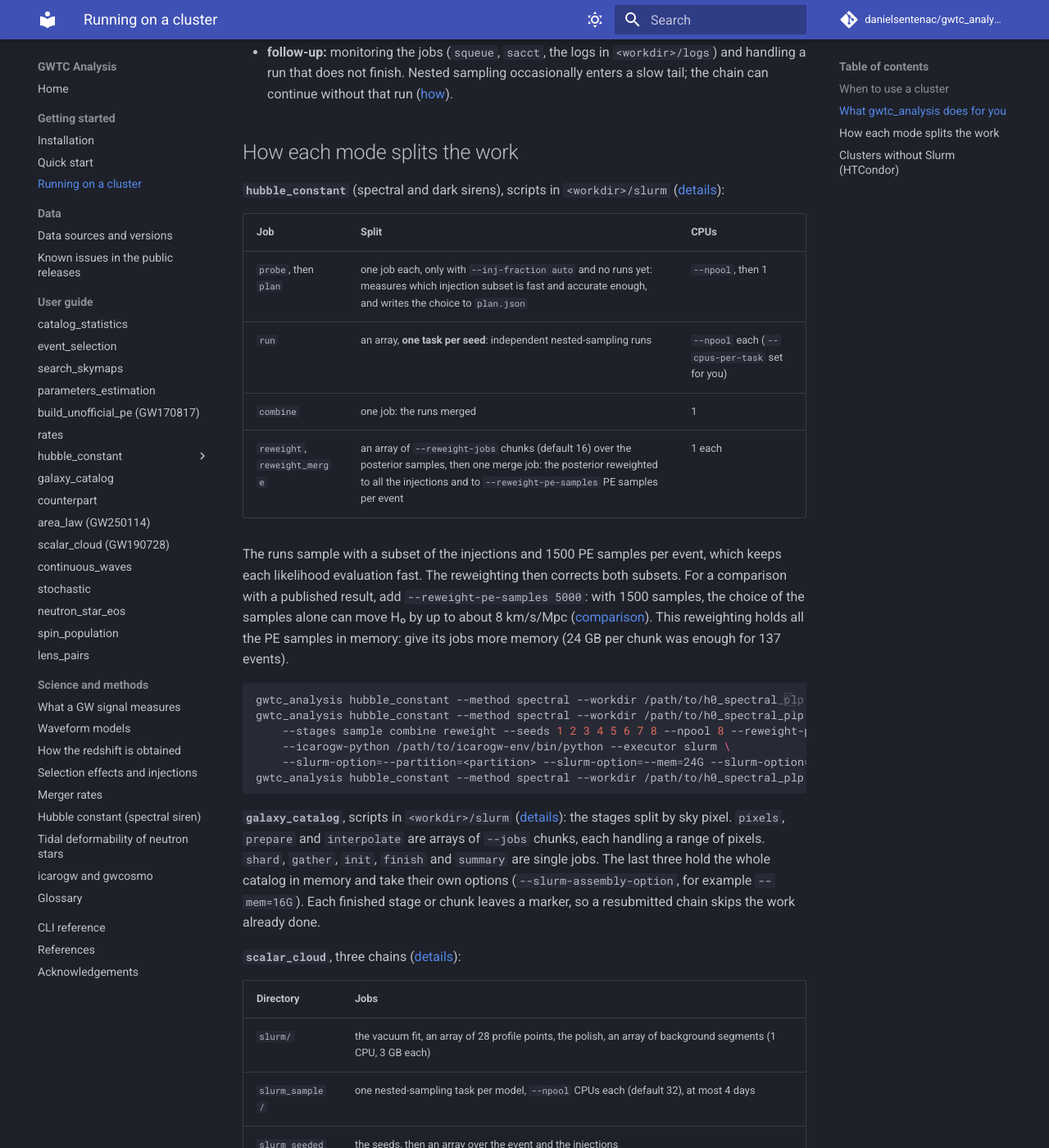
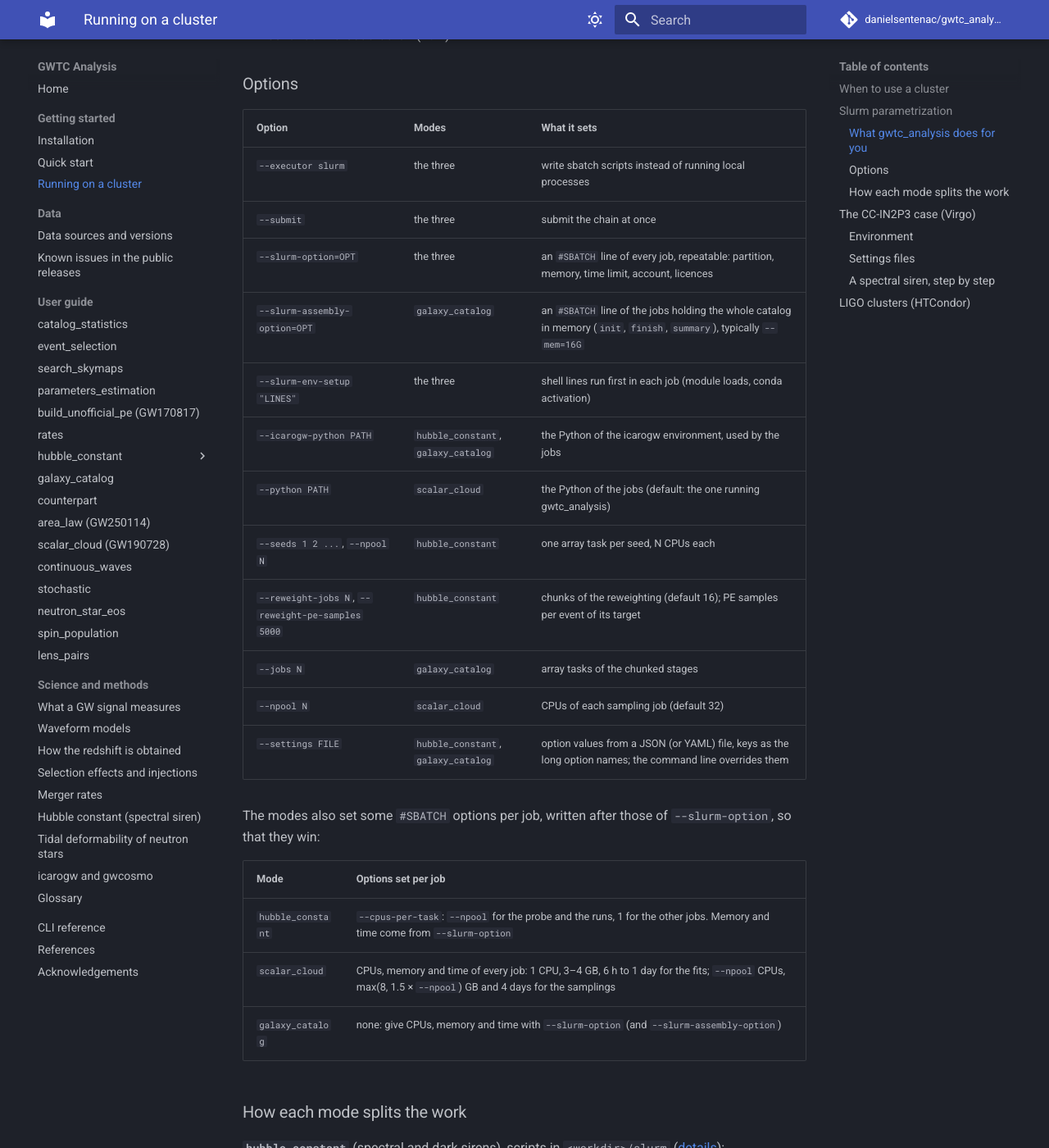
Before and after one commit to danielsentenac/gwtc_analysis, an MkDocs documentation site: the page built from docs/cluster.md, in a window 1280 px wide and 1400 px high, scrolled down 1853 px. Shown: the whole window at 82% size. Built offline with MkDocs 1.6.1 and Material for MkDocs 9.7.7, drawn with Linux system fonts in a browser that asks for light colours; comment, search, counter and statistics services are not loaded; some of the changed text lies outside the part shown.

Commit message:
docs cluster: Slurm parametrization, the CC-IN2P3 (Virgo) setup, LIGO clusters with HTCondor
Co-Authored-By: Claude Opus 5.5 <noreply@anthropic.com>

````diff
--- a/docs/cluster.md
+++ b/docs/cluster.md
@@ -1,15 +1,16 @@
 # Running on a cluster
 
-Most modes run in seconds to minutes on a laptop. Three modes have stages that take hundreds of CPU-hours. For
-those stages, gwtc_analysis writes Slurm batch jobs itself and can submit them: `hubble_constant` (spectral and
-dark sirens), `galaxy_catalog` and `scalar_cloud`. The other modes have no batch executor and run on one machine.
-Slurm clusters include the Virgo computing centre, CC-IN2P3 ([documentation](https://doc.cc.in2p3.fr/)). On
-clusters that use HTCondor instead of Slurm, such as the LIGO and IGWN clusters, the jobs are written by hand
-from the same commands ([below](#clusters-without-slurm-htcondor)).
+Most modes run in seconds to minutes on a laptop. Three modes have stages that take hundreds of CPU-hours:
+`hubble_constant` (spectral and dark sirens), `galaxy_catalog` and `scalar_cloud`. For those stages, gwtc_analysis
+writes the batch jobs itself and can submit them, for **Slurm**. This page gives:
+
+- the Slurm parametrization of gwtc_analysis ([below](#slurm-parametrization));
+- a complete setup on **CC-IN2P3**, the computing centre of Virgo, which runs Slurm ([below](#the-cc-in2p3-case-virgo));
+- how to run on the **LIGO** clusters, which run HTCondor instead ([below](#ligo-clusters-htcondor)).
 
 ## When to use a cluster
 
-Measured costs of the heavy stages, on a Slurm cluster (CC-IN2P3):
+Measured costs of the heavy stages (on CC-IN2P3):
 
 | Task | Cost | Where |
 |---|---|---|
@@ -22,37 +23,56 @@ Measured costs of the heavy stages, on a Slurm cluster (CC-IN2P3):
 | `hubble_constant --method bright` and `--method joint`, the other modes | seconds to minutes | one machine |
 
 On one machine, a spectral siren at 8 CPUs, one seed after another, takes about 1.5 days (Power Law + Peak) to
-3 days (Multi Peak); a dark siren 3 to 8 days. The same commands then run with `--executor local`
-(the default): `--parallel` runs several seeds at once, each with `--npool` processes.
+3 days (Multi Peak); a dark siren 3 to 8 days. The same commands then run with `--executor local` (the default):
+`--parallel` runs several seeds at once, each with `--npool` processes.
 
-## What gwtc_analysis does for you
+## Slurm parametrization
 
-With `--executor slurm`, a mode writes one sbatch script per step in its work directory. Each step depends on the
-previous one (`afterok`), and parallel steps are array jobs. With `--submit`, it also submits the chain, so a
-single command queues the whole computation. The runner script is copied next to the sbatch scripts, so the
-jobs only need the analysis Python environment (icarogw for `hubble_constant` and `galaxy_catalog`), not
-gwtc_analysis itself.
+### What gwtc_analysis does for you
 
-You choose:
-
-- **the size of the split:** the seeds (`--seeds`), the CPUs of each sampling job (`--npool`), and the number of
-  chunks (`--jobs`, `--reweight-jobs`);
-- **the cluster options**, passed through unchanged as `#SBATCH` lines (`--slurm-option`, repeatable): partition,
-  memory, time limit, licences. Clusters often require each job to state its time limit, CPU count and memory, or
-  a licence for a shared file system;
-- **the environment** of the jobs: `--icarogw-python` (or `--python` for `scalar_cloud`), and `--slurm-env-setup`
-  for shell lines run first in each job (module loads, conda activation).
+With `--executor slurm`, a mode writes one sbatch script per step in its work directory (`<workdir>/slurm`, and for
+`scalar_cloud` also `slurm_sample` and `slurm_seeded`), plus `submit.sh`, which submits them in order, each after
+the previous one succeeded (`afterok`). Parallel steps are array jobs. With `--submit`, the mode runs `submit.sh`,
+so one command queues the whole computation; without it, the scripts are only written (no Slurm is needed for
+that). The runner script is copied next to the sbatch scripts, so the jobs only need the analysis Python
+environment (icarogw for `hubble_constant` and `galaxy_catalog`), not gwtc_analysis itself. Each job sets
+`HDF5_USE_FILE_LOCKING=FALSE` and puts the environment's `lib/` on `LD_LIBRARY_PATH`.
 
 You still do these steps yourself:
 
-- **before the jobs:** the `prepare` stage (and the `galaxies` stage of `galaxy_catalog`), where the PE files and
-  the internet are available. Its output (`inputs.h5`, about 50 MB) can be copied to the cluster;
+- **before the jobs:** the `prepare` stage (and the `galaxies` stage of `galaxy_catalog`), which downloads the PE
+  files or the galaxies. It runs anywhere the downloads are reachable, interactively or as a job of its own;
 - **after the jobs:** the `report` stage, anywhere with access to the work directory;
 - **follow-up:** monitoring the jobs (`squeue`, `sacct`, the logs in `<workdir>/logs`) and handling a run that does
-  not finish. Nested sampling occasionally enters a slow tail; the chain can continue without that run
+  not finish: nested sampling occasionally enters a slow tail, and the chain can continue without that run
   ([how](modes/hubble-constant.md#on-a-slurm-cluster)).
 
-## How each mode splits the work
+### Options
+
+| Option | Modes | What it sets |
+|---|---|---|
+| `--executor slurm` | the three | write sbatch scripts instead of running local processes |
+| `--submit` | the three | submit the chain at once |
+| `--slurm-option=OPT` | the three | an `#SBATCH` line of every job, repeatable: partition, memory, time limit, account, licences |
+| `--slurm-assembly-option=OPT` | `galaxy_catalog` | an `#SBATCH` line of the jobs holding the whole catalog in memory (`init`, `finish`, `summary`), typically `--mem=16G` |
+| `--slurm-env-setup "LINES"` | the three | shell lines run first in each job (module loads, conda activation) |
+| `--icarogw-python PATH` | `hubble_constant`, `galaxy_catalog` | the Python of the icarogw environment, used by the jobs |
+| `--python PATH` | `scalar_cloud` | the Python of the jobs (default: the one running gwtc_analysis) |
+| `--seeds 1 2 ...`, `--npool N` | `hubble_constant` | one array task per seed, N CPUs each |
+| `--reweight-jobs N`, `--reweight-pe-samples 5000` | `hubble_constant` | chunks of the reweighting (default 16); PE samples per event of its target |
+| `--jobs N` | `galaxy_catalog` | array tasks of the chunked stages |
+| `--npool N` | `scalar_cloud` | CPUs of each sampling job (default 32) |
+| `--settings FILE` | `hubble_constant`, `galaxy_catalog` | option values from a JSON (or YAML) file, keys as the long option names; the command line overrides them |
+
+The modes also set some `#SBATCH` options per job, written after those of `--slurm-option`, so that they win:
+
+| Mode | Options set per job |
+|---|---|
+| `hubble_constant` | `--cpus-per-task`: `--npool` for the probe and the runs, 1 for the other jobs. Memory and time come from `--slurm-option` |
+| `scalar_cloud` | CPUs, memory and time of every job: 1 CPU, 3–4 GB, 6 h to 1 day for the fits; `--npool` CPUs, max(8, 1.5 × `--npool`) GB and 4 days for the samplings |
+| `galaxy_catalog` | none: give CPUs, memory and time with `--slurm-option` (and `--slurm-assembly-option`) |
+
+### How each mode splits the work
 
 **`hubble_constant`** (spectral and dark sirens), scripts in `<workdir>/slurm`
 ([details](modes/hubble-constant.md#on-a-slurm-cluster)):
@@ -60,60 +80,118 @@ You still do these steps yourself:
 | Job | Split | CPUs |
 |---|---|---|
 | `probe`, then `plan` | one job each, only with `--inj-fraction auto` and no runs yet: measures which injection subset is fast and accurate enough, and writes the choice to `plan.json` | `--npool`, then 1 |
-| `run` | an array, **one task per seed**: independent nested-sampling runs | `--npool` each (`--cpus-per-task` set for you) |
+| `run` | an array, **one task per seed**: independent nested-sampling runs | `--npool` each |
 | `combine` | one job: the runs merged | 1 |
-| `reweight`, `reweight_merge` | an array of `--reweight-jobs` chunks (default 16) over the posterior samples, then one merge job: the posterior reweighted to all the injections and to `--reweight-pe-samples` PE samples per event | 1 each |
+| `reweight`, `reweight_merge` | an array of `--reweight-jobs` chunks over the posterior samples, then one merge job: the posterior reweighted to all the injections and to `--reweight-pe-samples` PE samples per event | 1 each |
 
 The runs sample with a subset of the injections and 1500 PE samples per event, which keeps each likelihood
-evaluation fast. The reweighting then corrects both subsets. For a comparison with a published result, add
+evaluation fast; the reweighting corrects both subsets. For a comparison with a published result, add
 `--reweight-pe-samples 5000`: with 1500 samples, the choice of the samples alone can move H₀ by up to about
 8 km/s/Mpc ([comparison](science/spectral-siren.md#injection-subsets-and-reweighting)). This reweighting holds all
-the PE samples in memory: give its jobs more memory (24 GB per chunk was enough for 137 events).
-
-```bash
-gwtc_analysis hubble_constant --method spectral --workdir /path/to/h0_spectral_plp --stages prepare
-gwtc_analysis hubble_constant --method spectral --workdir /path/to/h0_spectral_plp \
-    --stages sample combine reweight --seeds 1 2 3 4 5 6 7 8 --npool 8 --reweight-pe-samples 5000 \
-    --icarogw-python /path/to/icarogw-env/bin/python --executor slurm \
-    --slurm-option=--partition=<partition> --slurm-option=--mem=24G --slurm-option=--time=3-00:00:00 --submit
-gwtc_analysis hubble_constant --method spectral --workdir /path/to/h0_spectral_plp --stages report   # afterwards
-```
+the PE samples in memory: 24 GB per chunk was enough for 137 events.
 
 **`galaxy_catalog`**, scripts in `<workdir>/slurm` ([details](modes/galaxy-catalog.md#deeper-catalogs-and-clusters)):
 the stages split by sky pixel. `pixels`, `prepare` and `interpolate` are arrays of `--jobs` chunks, each handling a
-range of pixels. `shard`, `gather`, `init`, `finish` and `summary` are single jobs. The last three hold the whole
-catalog in memory and take their own options (`--slurm-assembly-option`, for example `--mem=16G`). Each finished
-stage or chunk leaves a marker, so a resubmitted chain skips the work already done.
+range of pixels. `shard`, `gather`, `init`, `finish` and `summary` are single jobs. Each finished stage or chunk
+leaves a marker, so a resubmitted chain skips the work already done.
 
 **`scalar_cloud`**, three chains ([details](modes/scalar-cloud.md)):
 
 | Directory | Jobs |
 |---|---|
-| `slurm/` | the vacuum fit, an array of 28 profile points, the polish, an array of background segments (1 CPU, 3 GB each) |
-| `slurm_sample/` | one nested-sampling task per model, `--npool` CPUs each (default 32), at most 4 days |
+| `slurm/` | the vacuum fit, an array of 28 profile points, the polish, an array of background segments |
+| `slurm_sample/` | one nested-sampling task per model |
 | `slurm_seeded/` | the seeds, then an array over the event and the injections |
 
 `--stages sample` and `--stages seeded` are submitted separately; `seeded` starts from the superradiance sampling,
 so it is submitted once that sampling has finished.
 
-## Clusters without Slurm (HTCondor)
+## The CC-IN2P3 case (Virgo)
 
-gwtc_analysis writes Slurm jobs only. The LIGO and IGWN clusters (the LDAS clusters at Caltech and the
-observatories, the IGWN computing grid) use HTCondor instead
-([IGWN computing guide](https://computing.docs.ligo.org/guide/htcondor/)). Two ways to run there:
+[CC-IN2P3](https://doc.cc.in2p3.fr/) runs Slurm. Its rules for batch jobs:
+
+- every job states its time limit, CPU count and memory (`--time`, `--cpus-per-task`, `--mem`);
+- jobs reading or writing the `/sps` storage declare the licence `--licenses=sps`;
+- the jobs run in the `htc` partition; the Slurm account (`virgo` for Virgo members) is set at submission.
+
+The commands below are bash: if your login shell is tcsh, start `bash` first or put them in a bash script.
+
+### Environment
+
+Work directories, the Python environment and the PE cache go on `/sps`, which the jobs read and write
+(`/sps/virgo/USERS/<user>` for Virgo members). One environment holds gwtc_analysis and icarogw (Python ≥ 3.12,
+[installation](installation.md#icarogw-for-the-hubble_constant-mode)):
+
+```bash
+W=/sps/virgo/USERS/$USER/gwtc
+python3.12 -m venv $W/venv
+$W/venv/bin/pip install gwtc_analysis git+https://github.com/icarogw-developers/icarogw.git
+export GWTC_PE_CACHE=$W/pe_cache          # the PE files, on /sps rather than in the home directory
+```
+
+### Settings files
+
+The site options are best kept in a settings file per mode, passed with `--settings`. For `hubble_constant`:
+
+```json
+{"executor": "slurm", "icarogw-python": "/sps/virgo/USERS/<user>/gwtc/venv/bin/python",
+ "seeds": [1, 2, 3, 4, 5, 6, 7, 8], "npool": 8, "reweight-pe-samples": 5000,
+ "slurm-option": ["--partition=htc", "--licenses=sps", "--mem=24G", "--time=3-00:00:00"]}
+```
+
+`--cpus-per-task` is set by the mode from `--npool`. 16 GB is enough for the runs; 24 GB is for the reweighting
+to 5000 PE samples, which uses the same option. For `galaxy_catalog`:
+
+```json
+{"executor": "slurm", "jobs": 32, "icarogw-python": "/sps/virgo/USERS/<user>/gwtc/venv/bin/python",
+ "slurm-option": ["--partition=htc", "--licenses=sps", "--mem=4G", "--cpus-per-task=1", "--time=06:00:00"],
+ "slurm-assembly-option": ["--mem=16G"]}
+```
+
+`scalar_cloud` has no settings file; its jobs set their own CPUs, memory and time, and need only the partition and
+the licence: `--slurm-option=--partition=htc --slurm-option=--licenses=sps`.
+
+### A spectral siren, step by step
+
+```bash
+W=/sps/virgo/USERS/$USER/gwtc; export GWTC_PE_CACHE=$W/pe_cache
+# 1. inputs (PE samples, injections): downloads, once per work directory
+$W/venv/bin/gwtc_analysis hubble_constant --method spectral --mass-model plp --workdir $W/h0_spectral_plp \
+    --stages prepare --data-repo s3
+# 2. the chain: probe, plan, 8 runs, combine, reweighting (all the injections, 5000 PE samples)
+$W/venv/bin/gwtc_analysis hubble_constant --method spectral --mass-model plp --workdir $W/h0_spectral_plp \
+    --stages sample combine reweight --settings h0_cc.json --submit
+# 3. follow the jobs
+squeue -u $USER
+sacct -X -S today -o JobID%16,JobName%20,State%12,Elapsed
+# 4. once the reweight_merge job is COMPLETED
+$W/venv/bin/gwtc_analysis hubble_constant --method spectral --workdir $W/h0_spectral_plp --stages report
+```
+
+`--data-repo s3` downloads from the S3 mirror, faster than Zenodo ([data sources](data-sources.md)). The
+`prepare` stage can also run as a job of its own (1 CPU and 16 GB were enough for 137 events), with the same
+`--partition`, `--licenses` and `--time` lines. The dark siren is the same with `--method dark` and the catalog
+built by `galaxy_catalog` (`--galaxy-catalog`); the joint posterior with GW170817 takes seconds and runs
+interactively ([joint posterior](modes/hubble-constant.md#joint-posterior)).
+
+## LIGO clusters (HTCondor)
+
+The LIGO and IGWN clusters (the LDAS clusters at Caltech and the observatories, the IGWN computing grid) run
+HTCondor, not Slurm ([IGWN computing guide](https://computing.docs.ligo.org/guide/htcondor/)), and gwtc_analysis
+writes Slurm jobs only. Every IGWN job must give an `accounting_group` tag, or it is rejected
+([accounting](https://computing.docs.ligo.org/guide/htcondor/accounting/)). The environment and the `prepare`
+and `report` stages are the same as above. Two ways to run the heavy stages:
 
 - **One HTCondor job running the local executor:** the same command with `--executor local`, `--seeds`,
-  `--parallel` and `--npool`, in a job with `request_cpus` = `--parallel` × `--npool`. This is simple, but the whole
+  `--parallel` and `--npool`, in one job with `request_cpus` = `--parallel` × `--npool`. This is simple, but the whole
   computation must fit in one job on one machine.
 - **One HTCondor job per task, chained by a DAG**, like the Slurm chain. Run the command once with
   `--executor slurm` and without `--submit`: this writes the scripts (no Slurm is needed) with the exact runner
   commands, which the HTCondor submit files then call. For `hubble_constant`, the runner is
-  `<workdir>/slurm/h0_icarogw.py`. A fixed `--inj-fraction` replaces the `probe` and `plan` jobs (the probe chose 0.1 for
-  Power Law + Peak and Multi Peak, 0.5 for FullPop-4.0).
+  `<workdir>/slurm/h0_icarogw.py`. A fixed `--inj-fraction` replaces the `probe` and `plan` jobs (the probe chose 0.1
+  for Power Law + Peak and Multi Peak, 0.5 for FullPop-4.0).
 
-Every IGWN job must give an `accounting_group` tag, or it is rejected
-([accounting](https://computing.docs.ligo.org/guide/htcondor/accounting/)). An example for a spectral siren, on a
-cluster with a shared file system:
+An example for a spectral siren, on a cluster with a shared file system:
 
 ```
 # run.sub: one job per seed
````
